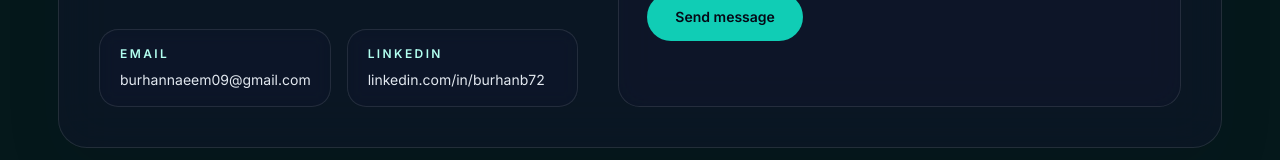
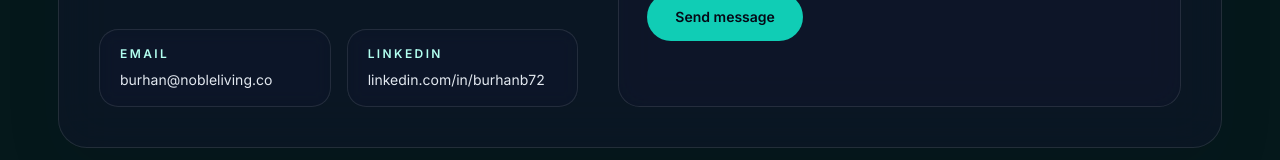
Before and after one commit to Burhan1039/Portfolio-Website, a React (Vite) app in the folder client/: page / in a window 1280 px wide. Shown: the part 7661-7821 px from the top of the page. Built offline with nearby package versions, Linux system fonts and the light colour scheme.

Commit message:
Update contact email address

```diff
--- a/client/src/components/ContactSection.jsx
+++ b/client/src/components/ContactSection.jsx
@@ -8,7 +8,7 @@ const initialState = {
   message: '',
 };
 
-const FORMSUBMIT_ENDPOINT = 'https://formsubmit.co/ajax/burhannaeem09@gmail.com';
+const FORMSUBMIT_ENDPOINT = 'https://formsubmit.co/ajax/burhan@nobleliving.co';
 
 function ContactSection() {
   const [formData, setFormData] = useState(initialState);
@@ -79,9 +79,9 @@ function ContactSection() {
               />
 
               <div className="mt-8 grid gap-4 sm:grid-cols-2">
-                <a href="mailto:burhannaeem09@gmail.com" className="card-soft px-5 py-4">
+                <a href="mailto:burhan@nobleliving.co" className="card-soft px-5 py-4">
                   <p className="text-xs font-semibold uppercase tracking-[0.2em] text-brand-200">Email</p>
-                  <p className="mt-2 text-sm text-slate-200">burhannaeem09@gmail.com</p>
+                  <p className="mt-2 text-sm text-slate-200">burhan@nobleliving.co</p>
                 </a>
                 <a href="https://www.linkedin.com/in/burhanb72/" target="_blank" rel="noreferrer" className="card-soft px-5 py-4">
                   <p className="text-xs font-semibold uppercase tracking-[0.2em] text-brand-200">LinkedIn</p>
```
